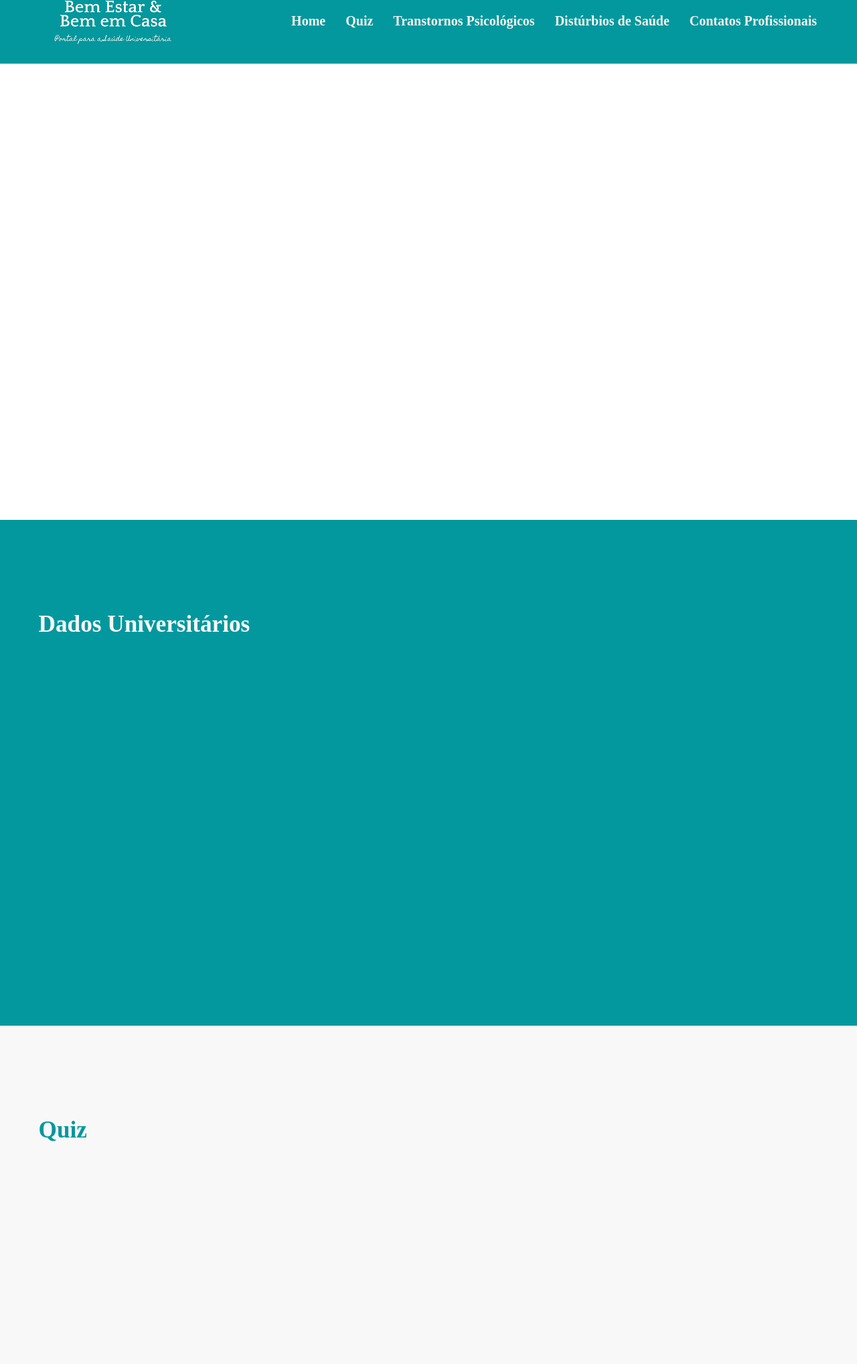
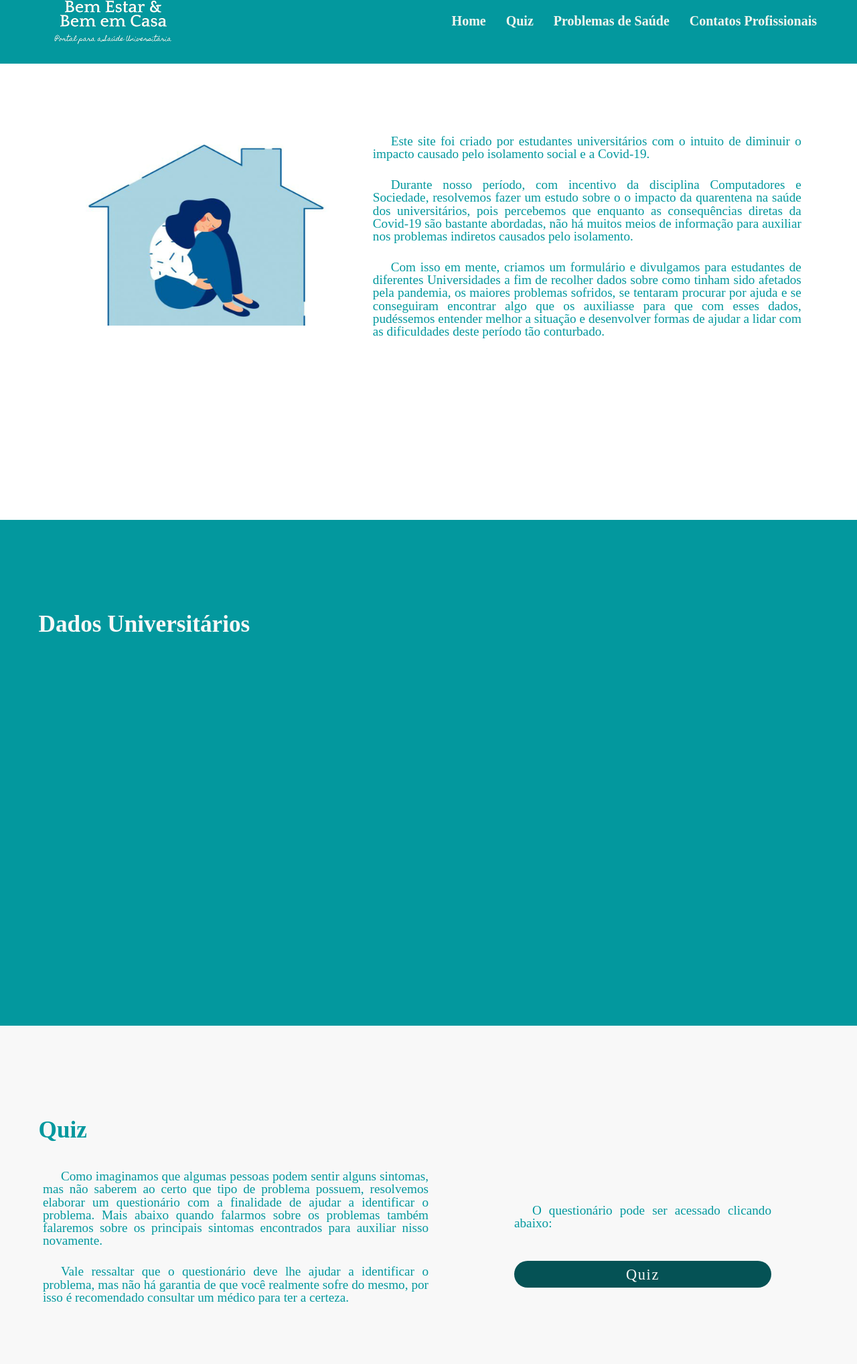
Before and after one commit to gabrielred7/compsoc_projfinal, a plain HTML site: page index.html in a window 1280 px wide. Shown: the part 24-2060 px from the top of the page at 67% size. Drawn offline with Linux system fonts and the light colour scheme; a web font is replaced by a local one.

Commit message:
atualizaçao 2.0
section: apresentação e quizz
atualização na section de doenças

```diff
--- a/css/p_depressao.css
+++ b/css/p_depressao.css
@@ -208,7 +208,7 @@ ul.como_lidar_dicas{
     font-size: 1.2em;
 }
 
-ul.como_lidar_dicas li{
+ul.sistomas li{
     margin-bottom: 0.1em;
 }
 
--- a/css/style.css
+++ b/css/style.css
@@ -43,19 +43,15 @@ nav a:hover{
     letter-spacing: .5px;
   }
 
-main{
-    background-color: #f5f5ef;
-}
 
 .apresentacao{
     display: flex;
     flex-direction: column;
     align-items: center;
-    height: 100vh;
+    min-height: 100vh;
 }
 
 section.dados_universitarios,
-section.doencas,
 section.pensador{
     background-color: #03989e;
     color: #f8f8f8;
@@ -63,11 +59,18 @@ section.pensador{
     min-height: 70vh;
 }
 
+section.doencas{
+    background-color: #03989e;
+    color: #f8f8f8;
+    padding: 8.6em 3.6em 3.6em 3.6em;
+    min-height: 100vh;
+}
+
 section.quiz,
 section.contatos{
     background-color: #f8f8f8;
     color: #03989e;
-    padding: 8.6em 3.6em 7.9em 3.6em;
+    padding: 8.6em 3.6em 3.6em 3.6em;
     min-height: 70vh;
 }
 
@@ -86,6 +89,103 @@ section.contatos h2{
     font-size: 2.2em;
     margin-bottom: 1.2em;
     font-weight: bold;
+}
+
+section.dados_universitarios p,
+section.doencas p,
+section.pensador p,
+section.quiz p,
+section.contatos p{
+    text-indent: 1.4em;
+    margin-bottom: 1.4em;
+    text-align: justify;
+    font-size: 1.2em;
+}
+
+.abertura_doencas{
+    min-height: 15vh;
+    margin-bottom: 5vw;
+}
+
+.box_apresentacao{
+    margin: 210px 6.5vw 0;
+    background-color: transparent;
+    display: flex;
+    align-items: center;
+    justify-content: center;
+}
+
+.col1_apresentacao{
+    background-color: transparent ;
+    text-align: center;
+    display: flex;
+    flex-direction: column;
+    min-width: 30vw;
+    margin-bottom: 60px;
+}
+
+.col2_apresentacao{
+    background-color: transparent ;
+    text-align: center;
+    display: flex;
+    flex-direction: column;
+    margin-left: 7vw;
+    min-width: 20vw;
+}
+
+.col2_apresentacao p{
+    color: #03989e;
+    text-indent: 1.4em;
+    margin-bottom: 1.4em;
+    text-align: justify;
+    font-size: 1.2em;
+}
+
+.box_quiz{
+    background-color: transparent;
+    margin: 10px 0 0;
+    display: flex;
+    align-items: center;
+    justify-content: center;
+}
+
+.col1_quiz{
+    background-color: transparent ;
+    text-align: center;
+    display: flex;
+    flex-direction: column;
+    margin-right: 5vw;
+    max-width: 45vw;
+}
+
+.col2_quiz{
+    background-color: transparent;
+    text-align: center;
+    display: flex;
+    flex-direction: column;
+    margin-left: 5vw;
+    margin-right: 5vw;
+    max-width: 30vw;
+}
+
+a.quiz-linker{
+    text-decoration: none;
+    color: #f8f8f8;
+    margin-top: 20px;
+    font-size: 1.4em;
+    text-align: center;
+    background-color: #055255;
+    border-radius: 91.5px;
+    border: none;
+    letter-spacing: .1rem;
+    height: 30px;
+    padding-top: 10px;
+    transition: background-color 800ms, color 800ms;
+}
+
+a.quiz-linker:hover{
+    background-color:#022828;
+    text-decoration: none;
 }
 
 .box_doencas{
@@ -132,12 +232,17 @@ ul.lista_doencas_psico{
 
 ul.lista_doencas_psico li{
     margin-bottom: 0.3em;
-
 }
 
 ul.lista_doencas_psico li a{
     text-decoration: none;
     color: #03989e;
+    transition: background-color 800ms, color 800ms;
+}
+
+ul.lista_doencas_psico li a:hover{
+    text-decoration: none;
+    color: #033638;
 }
 
 ul.lista_doencas_saude{
@@ -155,8 +260,13 @@ ul.lista_doencas_saude li{
 ul.lista_doencas_saude li a{
     text-decoration: none;
     color: #03989e;
+    transition: background-color 800ms, color 800ms;
 }
 
+ul.lista_doencas_saude li a:hover{
+    text-decoration: none;
+    color: #033638;
+}
 
 .box_pensador{
     background-color: transparent;
@@ -198,7 +308,7 @@ a.pensador-subtitle{
 }
 
 a.pensador-subtitle:hover{
-    background-color:#032b2c;
+    background-color:#022828;
     text-decoration: none;
 }
 
--- a/index.html
+++ b/index.html
@@ -15,8 +15,7 @@
                     <ul>
                         <li><a href="index.html">Home</a></li>
                         <li><a href="#quiz">Quiz</a></li>
-                        <li><a href="#doencas">Transtornos Psicológicos</a></li>
-                        <li><a href="#doencas">Distúrbios de Saúde</a></li>
+                        <li><a href="#doencas">Problemas de Saúde</a></li>
                         <li><a href="#contatos">Contatos Profissionais</a></li>
                     </ul>
                 </nav>
@@ -26,10 +25,14 @@
         <section class="apresentacao container" id="apresentacao">
             <div class="box_apresentacao" >
                 <div class="col1_apresentacao">
-
+                    <img src="img/isolamento.png" alt="isolamento" height="300" width="450">
                 </div>
                 <div class="col2_apresentacao">
+                    <p>Este site foi criado por estudantes universitários com o intuito de diminuir o impacto causado pelo isolamento social e a Covid-19.</p>
 
+                    <p>Durante nosso período, com incentivo da disciplina Computadores e Sociedade, resolvemos fazer um estudo sobre o o impacto da quarentena na saúde dos universitários, pois percebemos que enquanto as consequências diretas da Covid-19 são bastante abordadas, não há muitos meios de informação para auxiliar nos problemas indiretos causados pelo isolamento.</p>
+
+                    <p>Com isso em mente, criamos um formulário e divulgamos para estudantes de diferentes Universidades a fim de recolher dados sobre como tinham sido afetados pela pandemia, os maiores problemas sofridos, se tentaram procurar por ajuda e se conseguiram encontrar algo que os auxiliasse para que com esses dados, pudéssemos entender melhor a situação e desenvolver formas de ajudar a lidar com as dificuldades deste período tão conturbado.</p>
                 </div>
             </div>
         </section>
@@ -47,18 +50,26 @@
         </section>
 
         <section class="quiz container" id="quiz">
+            <h2>Quiz</h2>
             <div class="box_quiz">
-                <h2>Quiz</h2>
                 <div class="col1_quiz">
-
+                    <p>Como imaginamos que algumas pessoas podem sentir alguns sintomas, mas não saberem ao certo que tipo de problema possuem, resolvemos elaborar um questionário com a finalidade de ajudar a identificar o problema. Mais abaixo quando falarmos sobre os problemas também falaremos sobre os principais sintomas encontrados para auxiliar nisso novamente.</p>
+                    <p>Vale ressaltar que o questionário deve lhe ajudar a identificar o problema, mas não há garantia de que você realmente sofre do mesmo, por isso é recomendado consultar um médico para ter a certeza.</p>
                 </div>
                 <div class="col2_quiz">
-
+                    <p>O questionário pode ser acessado clicando abaixo:</p>
+                    <a class="quiz-linker" href="#">Quiz</a>
                 </div>
             </div>
         </section>
 
         <section class="doencas container" id="doencas">
+            <h2>Problemas de Saúde</h2>
+            <div class="abertura_doencas">
+                <p>Em nossa pesquisa, separamos os problemas de saúde encontrados em físicos e psicológicos e selecionamos os cinco mais comuns de cada categoria (basta clicar para acessar a página com dicas de como lidar com o problema).</p>
+
+                <p>Vale ressaltar que todos os problemas abaixo incluindo os físicos possuem um possível fator psicológico, então é recomendado que procurem a opinião de um psicólogo sobre o problema (mais abaixo disponibilizamos o contato de diversos psicólogos gratuitos e de baixo custo).</p>
+            </div>
             <div class="box_doencas">
                 <div class="col1_doencas_psico">
                     <h2>Transtornos Psicológicos</h2>
@@ -67,20 +78,20 @@
                             <li><a href="pages/p_depressao.html">Depressão</a></li>
                             <li><a href="pages/p_tristeza.html">Tristeza</a></li>
                             <li><a href="pages/p_instabilidadeemocional.html">Instabilidade Emocional</a></li>
-                            <li><a href="">Ansiedade</a></li>
-                            <li><a href="">Sentimento de solidão</a></li>
+                            <li><a href="#">Ansiedade</a></li>
+                            <li><a href="#">Sentimento de solidão</a></li>
                         </ul>
                     </div>
                 </div>
                 <div class="col2_doencas_saude">
-                    <h2>Distúrbios de Saúde</h2>
+                    <h2>Distúrbios Físicos</h2>
                     <div class="conteudo">
                         <ul class="lista_doencas_saude">
                             <li><a href="pages/s_dermatologicos.html">Problemas Dermatológicos</a></li>
                             <li><a href="#">Aumento de Peso</a></li>
                             <li><a href="#">Perda de Peso</a></li>
                             <li><a href="#">Cansaço</a></li>
-                            <li><a href="#">Alteração nos Hábitos Alimentares<a></li>
+                            <li><a href="#">Alteração nos Hábitos Alimentares</a></li>
                         </ul>
                     </div>
                 </div>
```
Also changed, not shown: img/isolamento.png (added), img/luta.png (added).
